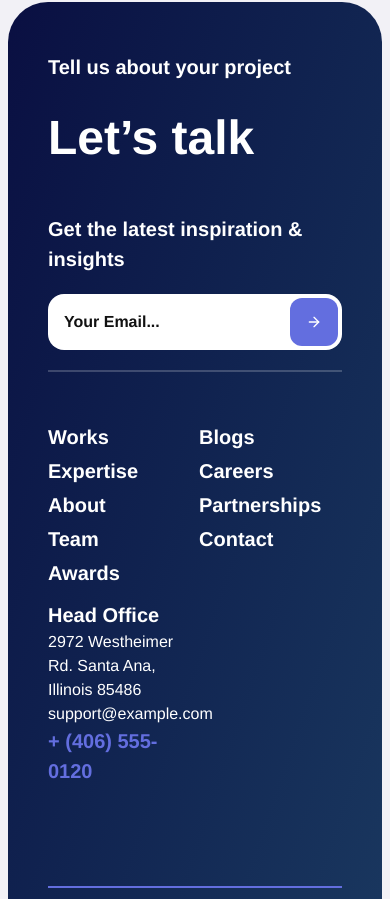
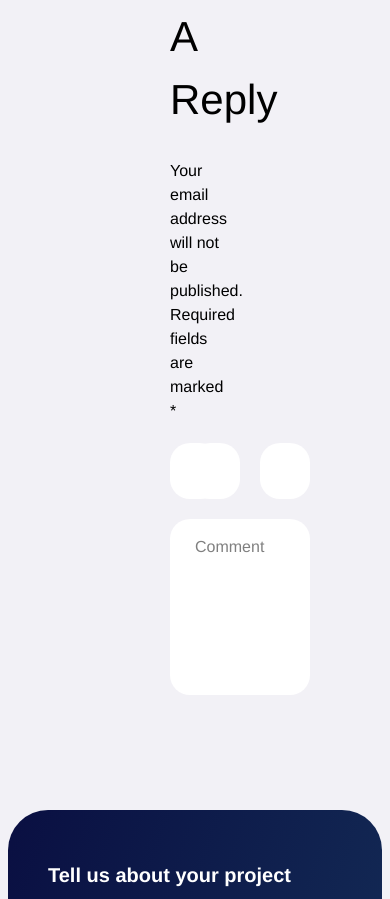
Before and after one commit to naimur-reza/diteck-frontend, a Next.js app: page /blog/1 in a window 390 px wide. Shown: the part 10695-11594 px from the top of the page. Built offline with nearby package versions, Linux system fonts and the light colour scheme; a web font is replaced by a local one.

Commit message:
Created reusable Input and Textarea field

```diff
--- a/src/app/(withMainLayout)/blog/[id]/components/CommentForm.tsx
+++ b/src/app/(withMainLayout)/blog/[id]/components/CommentForm.tsx
@@ -1,26 +1,22 @@
+import Input from "@/components/common/Input/Input";
+import Textarea from "@/components/common/TextArea/TextArea";
 import React from "react";
-import SingleComment from "./SingleComment";
-
-const comment = {
-  name: "John Doe",
-  text: "This is exactly what i was looking for, thank you so much for these tutorials",
-  date: "6 Dec 2024",
-  userImg:
-    "https://secure.gravatar.com/avatar/64e1b8d34f425d19e1ee2ea7236d3028?s=80&d=mm&r=g",
-};
 
 const CommentForm = () => {
   return (
     <div className="max-w-[90%] mx-[150px]">
-      <p className="text-[34px] my-7 font-semibold">3 Comments</p>
-      {[1, 2].map((_, idx) => (
-        <div key={idx}>
-          <SingleComment comment={comment} />
-          <div className="ml-16">
-            <SingleComment comment={comment} />
-          </div>
+      <h2 className="text-[42px] my-7 font-medium">Leave A Reply</h2>
+      <p>
+        Your email address will not be published. Required fields are marked *
+      </p>
+      <form className="grid grid-cols-1 lg:grid-cols-3 gap-5 my-5">
+        <Input placeholder="Your Name *" />
+        <Input placeholder="Email Address *" type="email" />
+        <Input placeholder="Your Website" />
+        <div className="col-span-3">
+          <Textarea placeholder="Comment" rows={6} />
         </div>
-      ))}
+      </form>
     </div>
   );
 };
--- a/src/app/(withMainLayout)/blog/[id]/page.tsx
+++ b/src/app/(withMainLayout)/blog/[id]/page.tsx
@@ -182,7 +182,8 @@ const page = () => {
         {/* Comments box */}
         <CommentBox />
 
-
+        {/* Comments form */}
+        <CommentForm />
       </div>
     </div>
   );
--- /dev/null
+++ b/src/components/common/Input/Input.tsx
@@ -0,0 +1,18 @@
+import React from "react";
+
+const Input: React.FC<React.InputHTMLAttributes<HTMLInputElement>> = ({
+  type = "text",
+  placeholder,
+  ...rest
+}) => {
+  return (
+    <input
+      type={type}
+      placeholder={placeholder}
+      className="w-full bg-white py-[16px] px-[25px] rounded-[20px] text-[16px] text-accent outline-0"
+      {...rest}
+    />
+  );
+};
+
+export default Input;
--- /dev/null
+++ b/src/components/common/TextArea/TextArea.tsx
@@ -0,0 +1,18 @@
+import React from "react";
+
+const Textarea: React.FC<React.TextareaHTMLAttributes<HTMLTextAreaElement>> = ({
+  placeholder,
+  rows = 4,
+  ...rest
+}) => {
+  return (
+    <textarea
+      placeholder={placeholder}
+      rows={rows}
+      className="w-full bg-white py-[16px] px-[25px] rounded-[20px] text-[16px] text-accent outline-0 resize-none"
+      {...rest}
+    />
+  );
+};
+
+export default Textarea;
```
